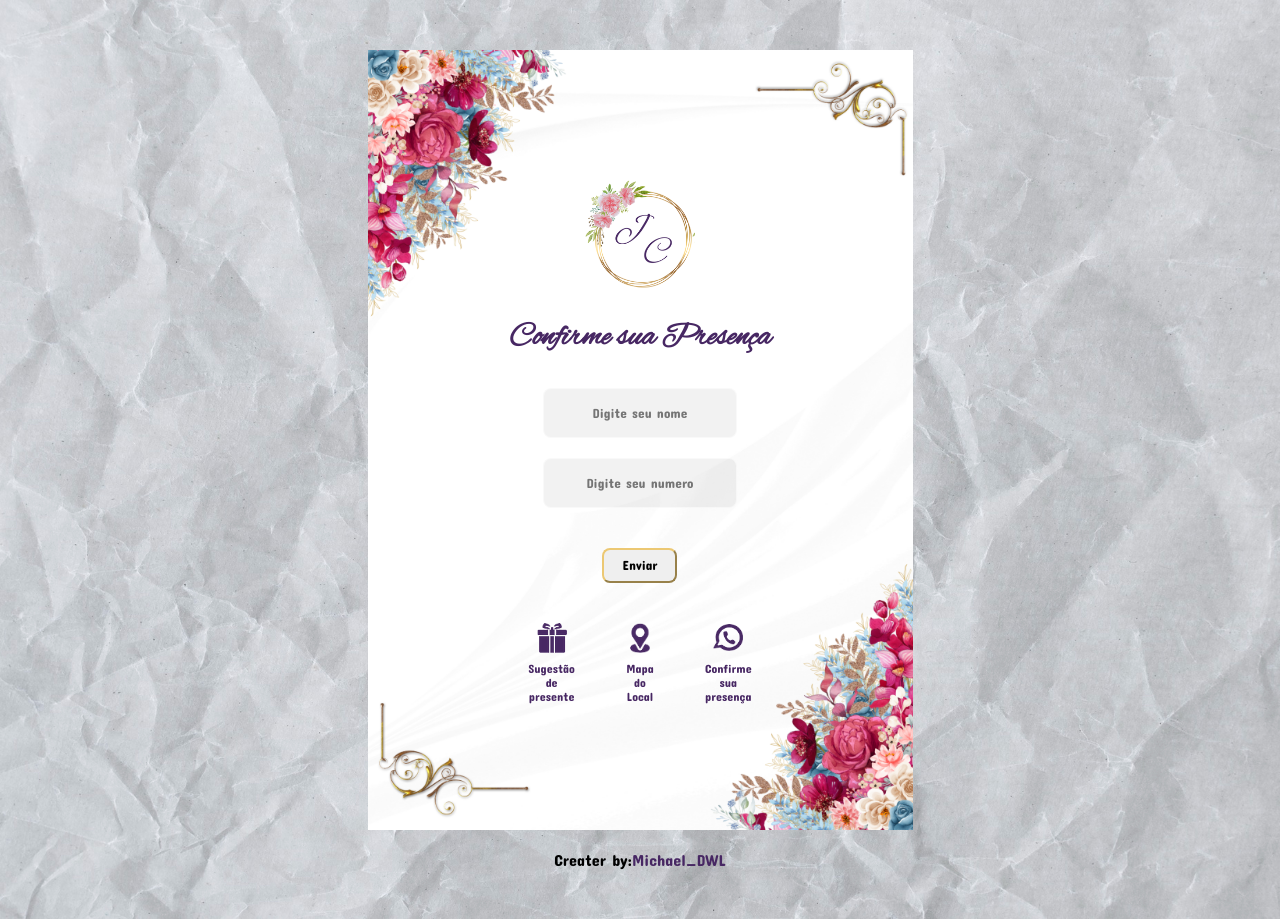
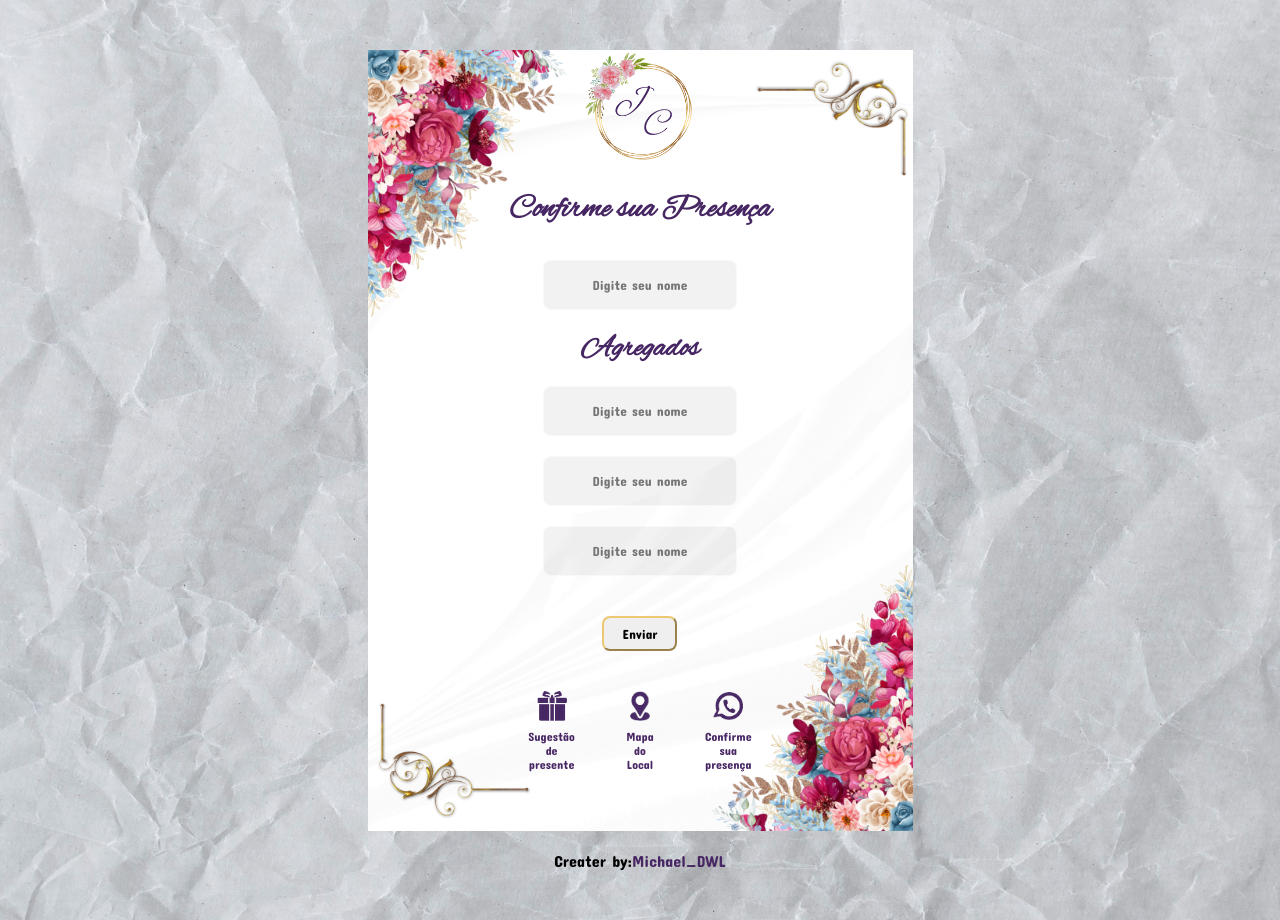
Before and after one commit to MichaelDWL/Convite-15y, a plain HTML site: page presence.html in a window 1280 px wide. Drawn offline with Linux system fonts and the light colour scheme.

Commit message:
update-presence

```diff
--- a/presence.html
+++ b/presence.html
@@ -31,15 +31,35 @@
 
             <div class="li_style">
                 <li>
-                    <input type="text" name="name" id="name" placeholder="Digite seu nome">
+                    <input type="text" name="name" id="name" required placeholder="Digite seu nome">
                 </li>
             </div>
 
             <div class="li_style">
                 <li>
-                    <input type="text" name="number" id="number" placeholder="Digite seu numero">
+                    <label for="agregado"> Agregados</label> <br>
+                    <input type="text" name="agregado" id="agregado" placeholder="Digite seu nome">
                 </li>
             </div>
+
+            <div class="li_style">
+                <li>
+                    <input type="text" name="agregado_one" id="agregado_one" placeholder="Digite seu nome">
+                </li>
+            </div>
+
+            <div class="li_style">
+                <li>
+                    <input type="text" name="agregado_two" id="agregado_two" placeholder="Digite seu nome">
+                </li>
+            </div>
+
+            <!-- <div class="li_style">
+                <li>
+                    <input type="text" name="agregado_three" id="agregado_three" placeholder="Digite seu nome">
+                </li>
+            </div> -->
+
 
             <div class="button">
 
--- a/presencestyle.css
+++ b/presencestyle.css
@@ -40,11 +40,10 @@
 
 #onebox {
     background-image: url(./assets/bg_div.png);
-    background-size: cover;
+    background-size:cover;
     background-repeat: no-repeat;
     width: 100%;
     max-width: 545px;
-    height: 780px;
     margin: auto;
     display: flex;
     align-items: center;
@@ -60,6 +59,7 @@
 #profile {
     background-image: url(./assets/profile.png);
     background-size: contain;
+    background-repeat: no-repeat;
     width: 110px;
     height: 110px;
     margin: auto;
@@ -93,6 +93,21 @@ ul li input {
     text-align: center;
     font-family: "Concert One", serif;
 }
+
+ul li label {
+    display: flex;
+    flex-direction: column;
+    align-items: center;
+    justify-content: center;
+    margin: auto;
+    font-family: "Alex Brush", serif;
+    font-weight: 600;
+    font-size: 30px;
+    color: #472763;
+    /* margin-bottom:; */
+}
+
+
 
 ul li input:hover {
     background: rgba(0, 0, 0, 0.02) ;
@@ -137,15 +152,13 @@ ul li input:hover {
     justify-content: center;
     font-weight: 500;
     font-family: "Concert One", serif;
+    margin-bottom: 60px;
 }
 
 .sitelinks a:link, a:visited {
 color:#472763 ;
 }
 
-#list {
-/* margin: 50px; */
-}
 
 #button {
 margin: 20px 0 20px 0;
@@ -164,10 +177,12 @@ font-family: "Concert One", serif;
 @media (max-width:480px) {
 
     #onebox{
+        background-image: url(./assets/bg_mobile.png);
         margin: auto;
         max-width: 350px;
+        height: 100vh;
         margin-bottom: 20px;
-}
+    }
 
 }
 
```
Also changed, not shown: assets/bg_mobile.png (added).
